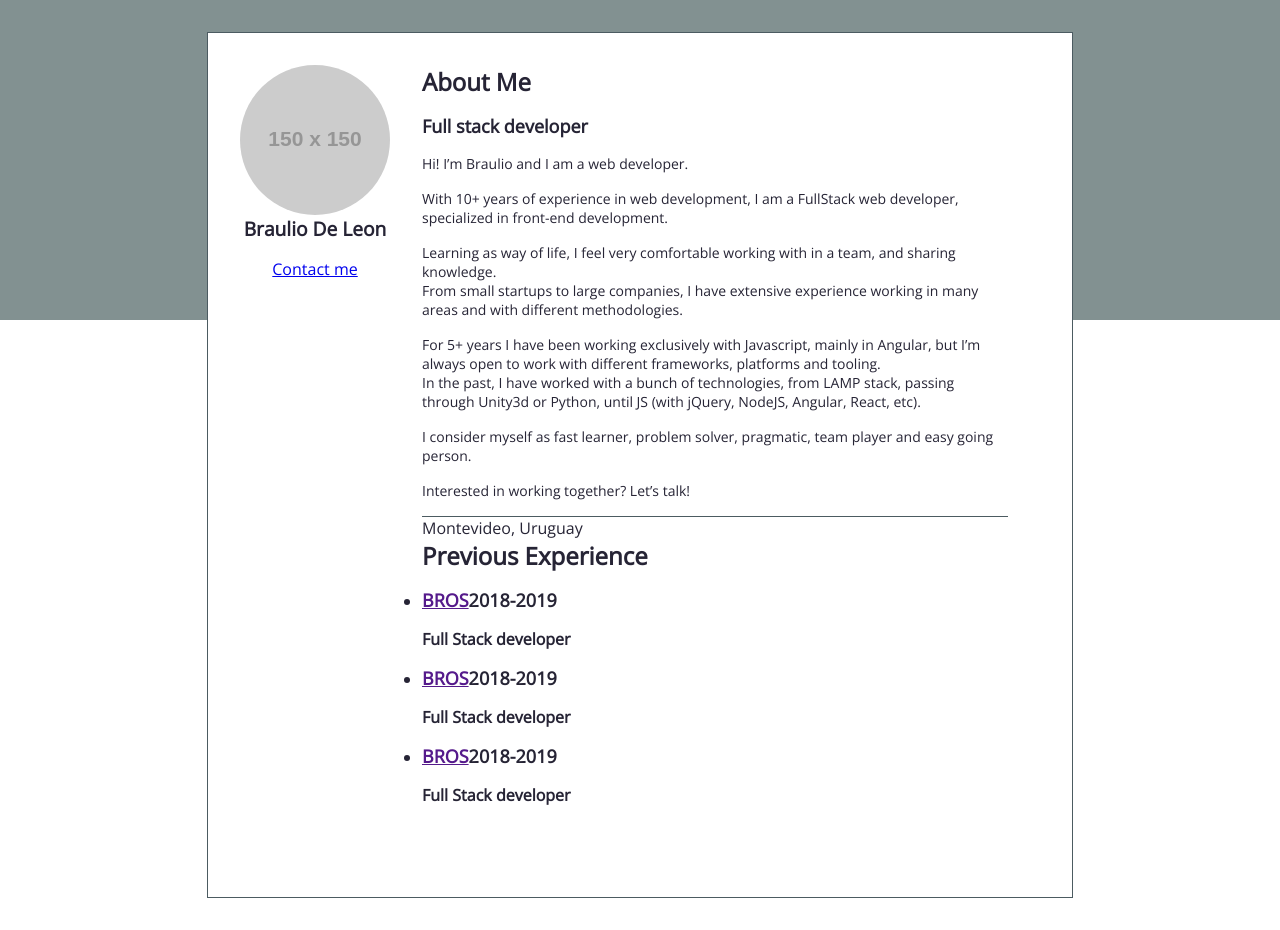
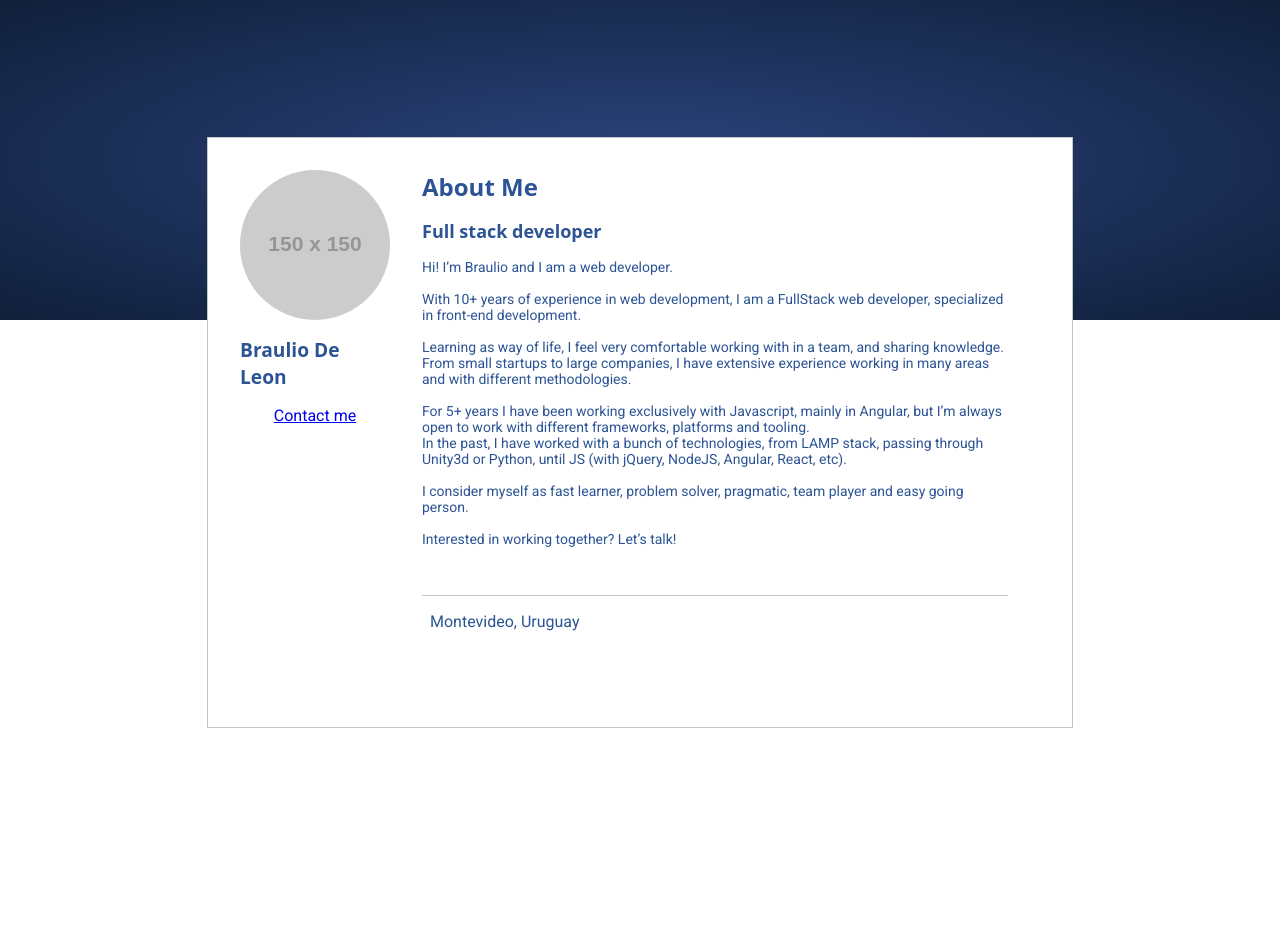
Before and after one commit to bradelev/brauliodeleon, an Angular app: page / in a window 1280 px wide. After the commit the page ends 864 px from the top, so only its background shows below. Built offline with nearby package versions, Linux system fonts and the light colour scheme; some icons are missing.

Commit message:
Fix on styling and remove incompleted data

```diff
--- a/src/app/app.component.html
+++ b/src/app/app.component.html
@@ -4,7 +4,7 @@
     <div class="Content-profile">
       <img src="https://via.placeholder.com/150" alt="{{ name }}" class="Profile-picture">
       <h1 class="Profile-name">{{ name }}</h1>
-      <a href="#" class="Profile-contact">Contact me</a>
+      <a href="mailto:hi@brauliodeleon.com" class="Profile-contact">Contact me</a>
     </div>
     <div class="Content-main">
       <div class="ContentMain-about">
@@ -31,7 +31,8 @@
           </div>
         </div>
       </div>
-      <div class="ContentMain-experience">
+      <!-- TODO: Add Previous Experience -->
+      <!-- <div class="ContentMain-experience">
         <h2 class="Experience-title">Previous Experience</h2>
         <ul class="Experience-items">
           <li class="Experience-item">
@@ -47,7 +48,7 @@
             <h4 class="ExperienceItem-role">Full Stack developer</h4>
           </li>
         </ul>
-      </div>
+      </div> -->
     </div>
   </div>
 </div>
--- a/src/app/app.component.scss
+++ b/src/app/app.component.scss
@@ -5,8 +5,12 @@
   background-color: $_color-white;
   padding: $_contentSpacing * 2;
   position: relative;
+  display: flex;
+  justify-content: center;
+  align-items: center;
+  height: 100vh;
   &-background {
-    background-color: $_color-secondary;
+    background-image: -webkit-radial-gradient(ellipse, #2a437c 0, #10203b 100%);
     height: 320px;
     left: 0;
     position: absolute;
@@ -15,15 +19,14 @@
   }
   &-content {
     background-color: $-color-white;
-    border: 1px solid $_color-primary;
+    border: 1px solid $_color-tertiary;
+    color: $_color-secondary;
 
     z-index: 2;
     position: relative;
     max-width: 800px;
     width:  80%;
-    margin: 0 auto;
     padding: $_contentSpacing * 2;
-    height: 100vh;
 
     display: flex;
 
@@ -42,26 +45,43 @@
 
     &-name {
       font-size: 1.2rem;
+      padding: 16px 0 0 0;
     }
     &-picture {
       border-radius: 50%;
     }
   }
   .About {
+    &-content {
+      p:last-child {
+        padding-bottom: 32px
+      }
+    }
     &-footer {
       display: flex;
-      border-top: 1px solid $_color-primary;
+      border-top: 1px solid $_color-tertiary;
       justify-content: space-between;
+      padding: 16px 0 64px 0;
+      color: $_color-secondary;
     }
     &Footer {
+      &-location {
+        .fa-globe-americas {
+          margin-right: 8px;
+        }
+      }
       &-socialMedia {
         display: flex;
         justify-content: flex-end;
         ul {
           display: flex;
           li {
-            padding: 0 16px;
+            padding: 0;
+            margin-right: 8px;
             list-style: none;
+            &:last-child {
+              margin-right: 0;
+            }
           }
         }
       }
--- a/src/assets/styles/_fonts.scss
+++ b/src/assets/styles/_fonts.scss
@@ -15,6 +15,5 @@ h3 {
 }
 p {
   font-size: 0.875rem;
-  // line-height: 1.5rem;
   margin-bottom: 1rem;
 }
--- a/src/assets/styles/_variables.scss
+++ b/src/assets/styles/_variables.scss
@@ -1,6 +1,6 @@
 /* colors */
 $_color-primary: #4C5B61;
-$_color-secondary: #829191;
+$_color-secondary: #2c5494;
 $_color-tertiary: #C5C5C5;
 
 $_color-white: #FFF;
--- a/src/index.html
+++ b/src/index.html
@@ -5,7 +5,7 @@
   <title>Brauliodeleon</title>
   <base href="/">
   <meta name="viewport" content="width=device-width, initial-scale=1">
-  <link href="https://fonts.googleapis.com/css?family=Open+Sans&display=swap" rel="stylesheet">
+  <link href="https://fonts.googleapis.com/css?family=Roboto&display=swap" rel="stylesheet">
   <link rel="icon" type="image/x-icon" href="favicon.ico">
 </head>
 <body>
--- a/src/styles.scss
+++ b/src/styles.scss
@@ -7,6 +7,6 @@
   padding: 0;
 }
 body {
-  font-family: 'Open Sans', sans-serif;
+  font-family: 'Roboto', sans-serif;
   color: $_color-black;
 }
```
